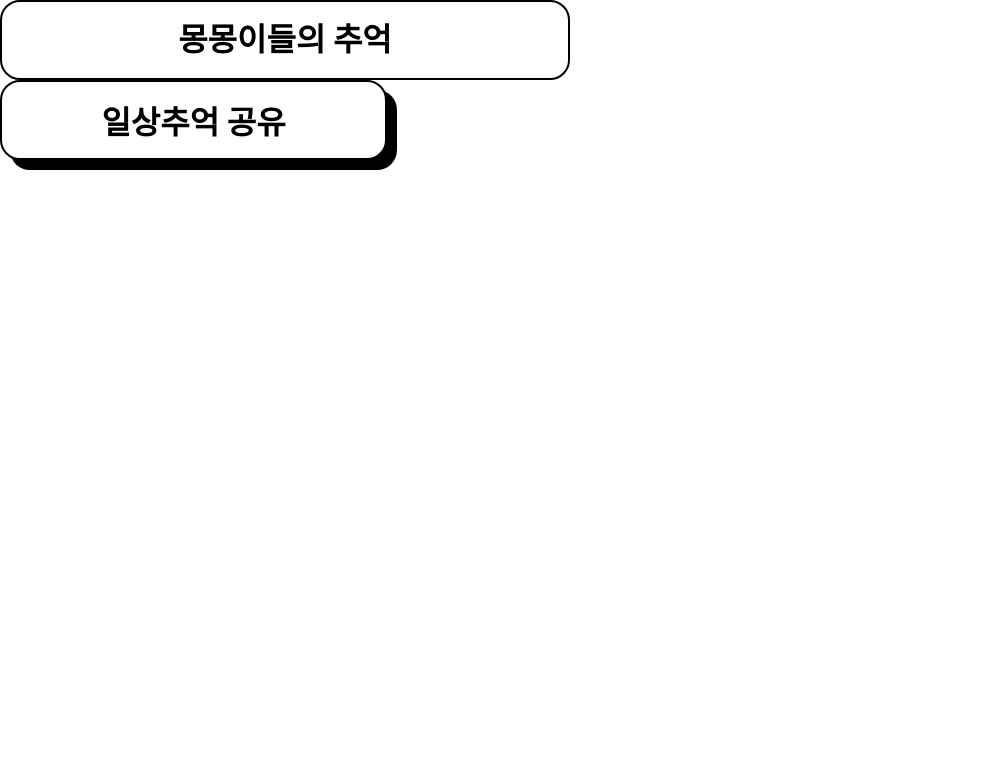
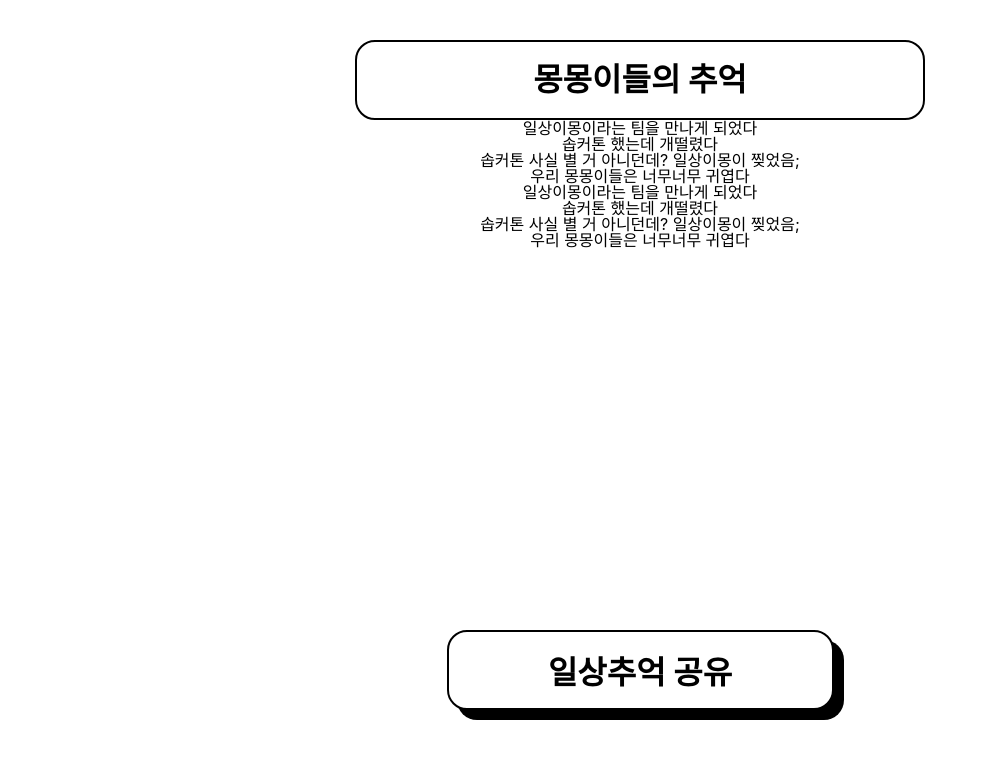
Before and after one commit to ILsangEmong/ILsangEmong-Web, a React (Create React App) app: page /group/result in a window 1280 px wide. Shown: the top 758 px of the page, without its empty margins (0-988 px from the left). Built offline with nearby package versions, Linux system fonts and the light colour scheme; a web font is replaced by a local one.

Commit message:
design: 그룹 메인 뷰, result 뷰 그룹네임 스타일링

```diff
--- a/src/pages/GroupMain.tsx
+++ b/src/pages/GroupMain.tsx
@@ -1,11 +1,26 @@
 import { useNavigate } from 'react-router-dom';
+import styled from 'styled-components';
+import { GroupName, StyledBtn, Container } from './Result';
 
 export default function GroupMain() {
   const navigate = useNavigate();
   return (
-    <div>
-      <div>몽몽이들</div>
-      <div onClick={() => navigate('/group/comment')}>기억 편지 쓰기</div>
-    </div>
+    <Container>
+      <OurGroup>
+        <span>GROUP NAME: 몽몽이들</span>
+      </OurGroup>
+      <WriteBtn onClick={() => navigate('/group/comment')}>
+        <span>기억 편지 쓰기</span>
+      </WriteBtn>
+    </Container>
   );
 }
+
+const OurGroup = styled(GroupName)`
+  width: 571px;
+  height: 80px;
+`;
+const WriteBtn = styled(StyledBtn)`
+  width: 450px;
+  height: 80px;
+`;
--- a/src/pages/Result.tsx
+++ b/src/pages/Result.tsx
@@ -24,9 +24,9 @@ export default function Result() {
       {commentList.map((data, idx) => {
         return <CommentContainer key={idx}>{data}</CommentContainer>;
       })}
-      <ShareBtn onClick={() => setIsModal(!isModal)}>
+      <StyledBtn onClick={() => setIsModal(!isModal)}>
         <span>일상추억 공유</span>
-      </ShareBtn>
+      </StyledBtn>
       {isModal && (
         <ResultModal>
           <span>완성된 우리의 이야기</span>
@@ -39,16 +39,17 @@ export default function Result() {
     </Container>
   );
 }
-const Container = styled.div`
+export const Container = styled.div`
   display: flex;
   flex-direction: column;
-  align-items: column;
-  justify-content: column;
+  align-items: center;
+  justify-content: center;
 `;
 
-const GroupName = styled.div`
+export const GroupName = styled.div`
   width: 570px;
   height: 80px;
+  margin-top: 40px;
   background: #ffffff;
   border: 2px solid #000000;
   border-radius: 20px;
@@ -66,7 +67,9 @@ const GroupName = styled.div`
     color: #000000;
   }
 `;
-const ShareBtn = styled.button`
+export const StyledBtn = styled.button`
+  position: absolute;
+  bottom: 90px;
   width: 387px;
   height: 80px;
   background: #ffffff;
--- a/src/services/mock/seyoung.ts
+++ b/src/services/mock/seyoung.ts
@@ -1,9 +1,10 @@
 import { SeyoungService } from '../api/seyoung';
+import { SEYOUNG_DATA } from './seyoung.data';
 
 export function seyoungMock(): SeyoungService {
   const getResult = async () => {
     await wait(2000);
-    return [];
+    return SEYOUNG_DATA.RESULT_LIST;
   };
 
   return {
```
